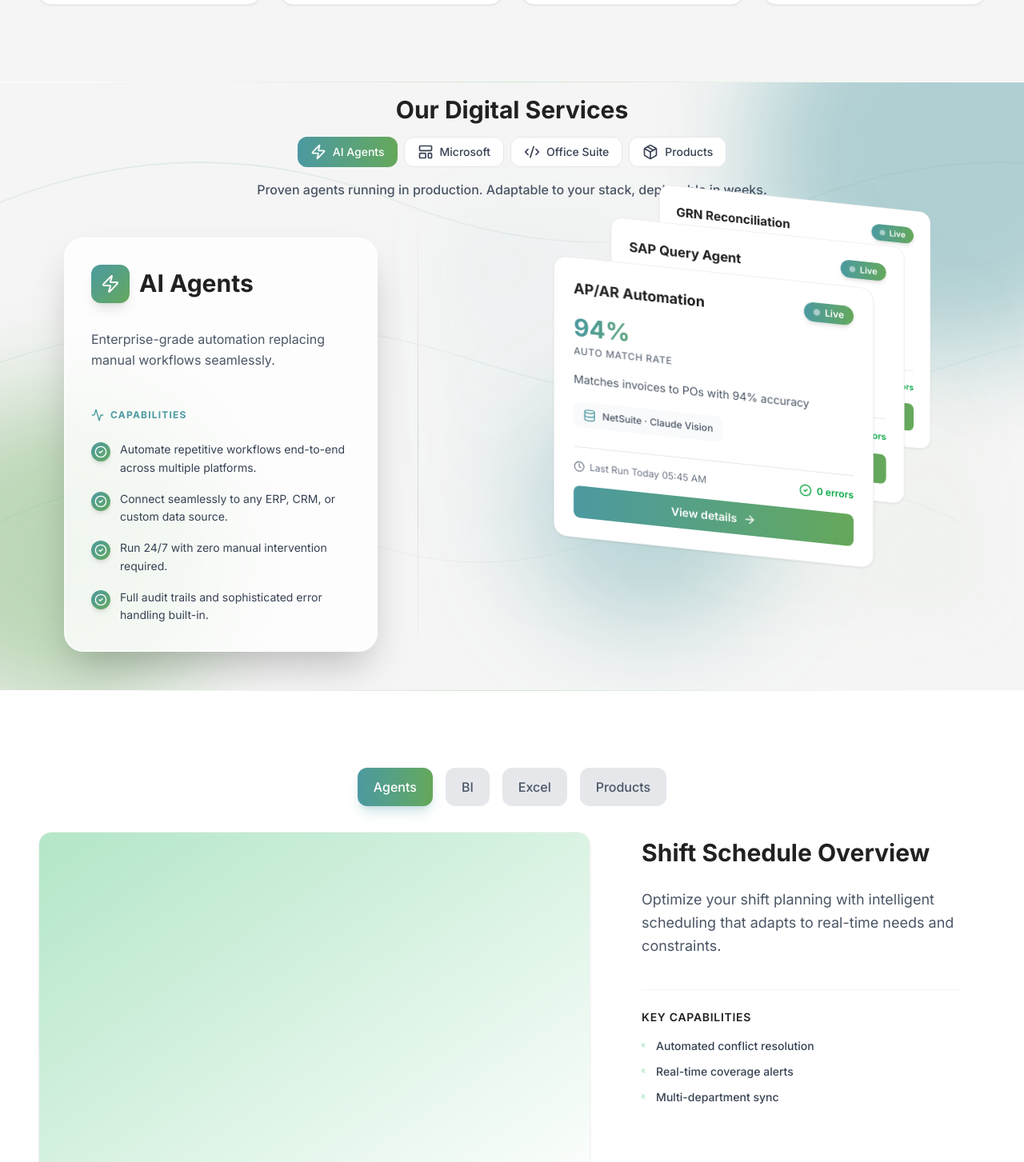
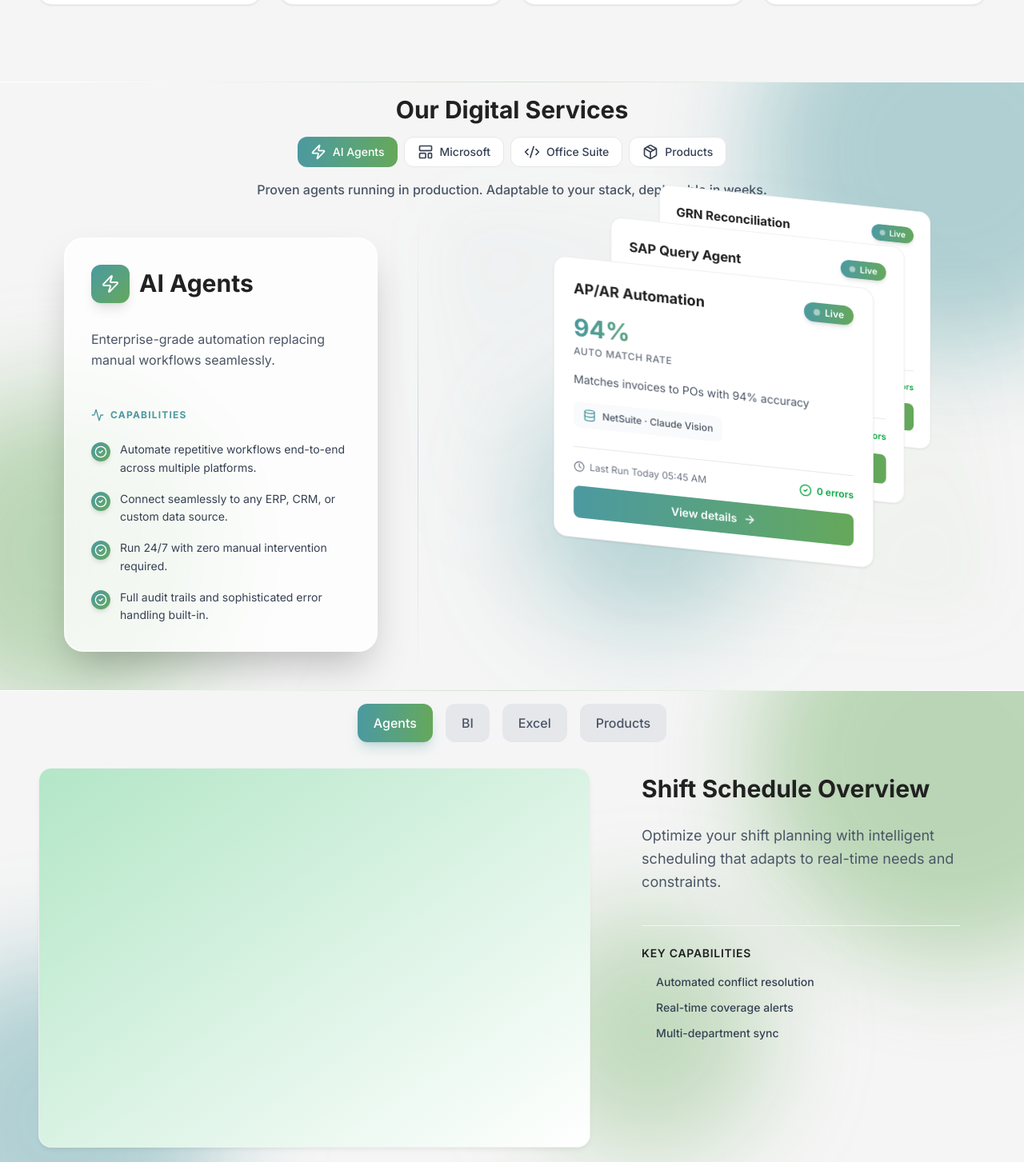
Before and after one commit to A365shift-DevTeam/A365-Automation, a React (Vite) app: page / in a window 1280 px wide. Shown: the part 1417-2870 px from the top of the page at 80% size. Built offline with nearby package versions, Linux system fonts and the light colour scheme.

Commit message:
bg lines removed

```diff
--- a/src/components/sections/AgentsInAction.tsx
+++ b/src/components/sections/AgentsInAction.tsx
@@ -66,40 +66,7 @@ export default function AgentsInAction() {
           }}
         />
 
-        {/* Subtle abstract patterns */}
-        <svg className="absolute inset-0 w-full h-full opacity-[0.22] dark:opacity-[0.14]" preserveAspectRatio="none">
-          <defs>
-            <linearGradient id="bgCurve1" x1="0%" y1="0%" x2="100%" y2="100%">
-              <stop offset="0%" stopColor="#4C99A0" stopOpacity="0.7" />
-              <stop offset="50%" stopColor="#65A859" stopOpacity="0.45" />
-              <stop offset="100%" stopColor="#4C99A0" stopOpacity="0.3" />
-            </linearGradient>
-            <linearGradient id="bgCurve2" x1="0%" y1="100%" x2="100%" y2="0%">
-              <stop offset="0%" stopColor="#65A859" stopOpacity="0.6" />
-              <stop offset="50%" stopColor="#4C99A0" stopOpacity="0.35" />
-              <stop offset="100%" stopColor="#65A859" stopOpacity="0.25" />
-            </linearGradient>
-          </defs>
-          {/* Subtle flowing curves */}
-          <path
-            d="M 0,150 Q 250,50 500,150 T 1000,150 T 1500,150"
-            fill="none"
-            stroke="url(#bgCurve1)"
-            strokeWidth="1.5"
-          />
-          <path
-            d="M 0,350 Q 300,250 600,350 T 1200,350 T 1800,350"
-            fill="none"
-            stroke="url(#bgCurve2)"
-            strokeWidth="1.5"
-          />
-          <path
-            d="M 0,550 Q 200,450 400,550 T 800,550 T 1200,550"
-            fill="none"
-            stroke="url(#bgCurve1)"
-            strokeWidth="1"
-          />
-        </svg>
+        {/* Faint lines removed per user request */}
       </div>
 
       <motion.div
--- a/src/components/sections/ShowcaseCarousel.tsx
+++ b/src/components/sections/ShowcaseCarousel.tsx
@@ -1,5 +1,5 @@
 import React, { useState, useEffect } from 'react';
-import { motion, AnimatePresence } from 'motion/react';
+import { motion, AnimatePresence, useReducedMotion } from 'motion/react';
 import { ChevronLeft, ChevronRight, Play, Pause } from 'lucide-react';
 
 // Import Microsoft Images
@@ -152,6 +152,7 @@ export default function ShowcaseCarousel() {
   const [activeTab, setActiveTab] = useState('schedule');
   const [currentPage, setCurrentPage] = useState(1);
   const [isPlaying, setIsPlaying] = useState(false);
+  const reduceMotion = useReducedMotion();
 
   const activeData = MOCKUP_DATA[activeTab as keyof typeof MOCKUP_DATA];
 
@@ -171,8 +172,48 @@ export default function ShowcaseCarousel() {
   };
 
   return (
-    <section className="py-24 relative z-20 w-full overflow-hidden">
-      <div className="w-full max-w-[1400px] mx-auto px-4 md:px-8 xl:px-12">
+    <section className="section-bg relative w-full overflow-hidden py-4">
+      {/* Professional Background */}
+      <div className="absolute inset-0 overflow-hidden pointer-events-none">
+        {/* Subtle gradient orbs - matching site theme */}
+        <motion.div
+          className="absolute -top-40 -right-40 w-[500px] h-[500px] rounded-full bg-[#65A859]/45 dark:bg-[#65A859]/30 blur-3xl"
+          animate={reduceMotion ? undefined : {
+            y: [0, -12, 0],
+            opacity: [0.9, 1, 0.9],
+          }}
+          transition={{
+            duration: 8,
+            repeat: Infinity,
+            ease: "easeInOut"
+          }}
+        />
+        <motion.div
+          className="absolute top-1/2 -left-32 w-[400px] h-[400px] rounded-full bg-[#4C99A0]/40 dark:bg-[#4C99A0]/25 blur-3xl"
+          animate={reduceMotion ? undefined : {
+            y: [0, 10, 0],
+            x: [0, 8, 0],
+          }}
+          transition={{
+            duration: 10,
+            repeat: Infinity,
+            ease: "easeInOut"
+          }}
+        />
+        <motion.div
+          className="absolute bottom-20 right-1/4 w-[300px] h-[300px] rounded-full bg-[#65A859]/35 dark:bg-[#65A859]/20 blur-3xl"
+          animate={reduceMotion ? undefined : {
+            y: [0, -8, 0],
+          }}
+          transition={{
+            duration: 7,
+            repeat: Infinity,
+            ease: "easeInOut"
+          }}
+        />
+      </div>
+
+      <div className="relative z-10 w-full max-w-[1400px] mx-auto px-4 md:px-8 xl:px-12">
 
         {/* Tabs */}
         <div className="flex flex-wrap items-center justify-center gap-2 md:gap-4 mb-8">
```
